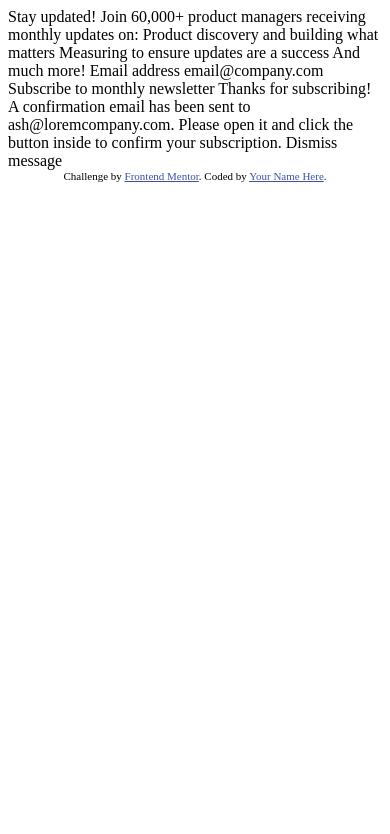
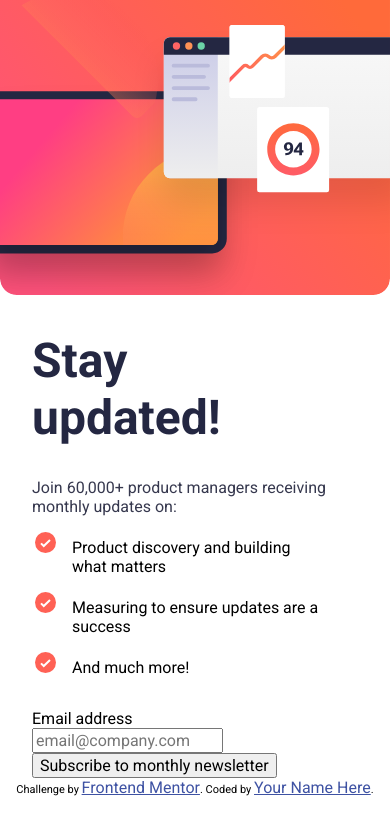
Before and after one commit to jimfromIT/newsletter-sign-up, a plain HTML site: page index.html in a window 390 px wide. Drawn offline with Linux system fonts and the light colour scheme.

Commit message:
functions working
New commit with working functions. Form validation and submit

```diff
--- a/functions.js
+++ b/functions.js
@@ -0,0 +1,42 @@
+
+
+
+
+
+/*
+function signUp(){
+    form.style.display = 'none';
+    success.classList.add("show");
+}
+
+function disMiss(){
+    success.classList.remove("show");
+    form.style.display = 'block';
+}
+    */
+
+const form = document.getElementById("signup");
+
+form.addEventListener("submit", function (e) {
+    e.preventDefault();
+
+    const email = document.getElementById("email");
+    let isValid = true;
+
+    document.getElementById("email-error").textContent = "";
+
+    const emailRegex = /^([a-zA-Z0-9._%+-]+)@([a-zA-Z0-9.-]+)\.([a-zA-Z]{2,})$/;
+    if (!emailRegex.test(email.value)) {
+        document.getElementById("email-error").textContent =
+            "Valid email required.";
+        email.classList.add("invalid");
+        isValid = false;
+    }
+    if (isValid) {
+        document.getElementById("signup").style.display = "none";
+        document.getElementById("successMsg").innerHTML = `
+        <h1>Thanks for subscribing!</h1>
+        <p>A confirmation email has been sent to ${email.value}. Please open it and click the button inside to confirm your subscription. </p>
+        <button class="dismiss-btn" onclick="location.reload();" id="dismissBtn">Dismiss message</button>`;
+    }
+});
--- a/index.html
+++ b/index.html
@@ -2,51 +2,43 @@
 <html lang="en">
 <head>
   <meta charset="UTF-8">
-  <meta name="viewport" content="width=device-width, initial-scale=1.0"> <!-- displays site properly based on user's device -->
-
-  <link rel="icon" type="image/png" sizes="32x32" href="./assets/images/favicon-32x32.png">
-
+  <meta name="viewport" content="width=device-width, initial-scale=1.0">
+  <link rel="icon" type="image/png" sizes="32x32" href="/images/favicon-32x32.png">
   <title>Frontend Mentor | Newsletter sign-up form with success message</title>
-
-  <!-- Feel free to remove these styles or customise in your own stylesheet 👍 -->
-  <style>
-    .attribution { font-size: 11px; text-align: center; }
-    .attribution a { color: hsl(228, 45%, 44%); }
-  </style>
+  <link rel="stylesheet" href="styling.css">
+  <link rel="preconnect" href="https://fonts.googleapis.com">
+  <link rel="preconnect" href="https://fonts.gstatic.com" crossorigin>
+  <link href="https://fonts.googleapis.com/css2?family=Roboto:ital,wght@0,100..900;1,100..900&display=swap" rel="stylesheet">
 </head>
 <body>
 
-  <!-- Sign-up form start -->
+<!-- Sign-up form start -->
+<main class="container">
+  <div class="top-img"><img src="images/illustration-sign-up-mobile.svg" alt="illustration"></div>
+  <form id="signup"class="signup-form">
+  <h1>Stay updated!</h1>
+  <p>Join 60,000+ product managers receiving monthly updates on:</p>
+  <ul>
+    <li>Product discovery and building what matters</li>
+    <li>Measuring to ensure updates are a success</li>
+    <li>And much more!</li>
+  </ul>
+      <label for="email">Email address</label>
+      <span id="email-error" class="error-msg"></span><br>
+      <input type="text" id="email" name="email" placeholder="email@company.com"><br>
+      <input type="submit" name="submit" value="Subscribe to monthly newsletter">
+  </form>
+</main>
+<!-- Sign-up form end -->
 
-  Stay updated!
-
-  Join 60,000+ product managers receiving monthly updates on:
-
-  Product discovery and building what matters
-  Measuring to ensure updates are a success
-  And much more!
-
-  Email address
-  email@company.com
-
-  Subscribe to monthly newsletter
-
-  <!-- Sign-up form end -->
-
-  <!-- Success message start -->
-
-  Thanks for subscribing!
-
-  A confirmation email has been sent to ash@loremcompany.com.
-  Please open it and click the button inside to confirm your subscription.
-
-  Dismiss message
-
-  <!-- Success message end -->
+<!-- Success message start -->
+<section class="success-msg" id="successMsg"></section>
+<!-- Success message end -->
 
   <div class="attribution">
     Challenge by <a href="https://www.frontendmentor.io?ref=challenge" target="_blank">Frontend Mentor</a>.
     Coded by <a href="#">Your Name Here</a>.
   </div>
+<script src="functions.js"></script>
 </body>
 </html>
--- a/styling.css
+++ b/styling.css
@@ -0,0 +1,58 @@
+*{
+    box-sizing: border-box;
+    font-family: "Roboto", sans-serif;
+    font-size: 16px;
+}
+
+body{
+    margin: 0;
+    overflow-x: hidden;
+    background-color: hsl(0, 0%, 100%);
+}
+.signup-form{
+    padding: 0 4rem 0 2rem;
+}
+img{
+    min-width: 100%;
+}
+.top-img{
+    margin: 0;
+    width: 100%;
+}
+h1{
+    font-size: 3rem;
+    color: hsl(234, 29%, 20%);
+}
+p{
+    color: hsl(235, 18%, 26%);
+    font-weight: 400;
+}
+ul{
+    padding: 0 0 0 1.5rem;
+}
+li{
+    padding: 0 0 1rem 1rem;
+}
+
+li::marker{
+    content:url(images/icon-list.svg);
+}
+.invalid{
+background-color: pink;
+}
+.invalid::placeholder{
+    color: red;
+}
+
+.error-msg{
+    color: red;
+}
+
+.attribution { font-size: 11px; text-align: center; }
+.attribution a { color: hsl(228, 45%, 44%); }
+
+@media screen and (min-width: 600px){
+    body{
+        background-color: aqua;
+    }
+}
```
